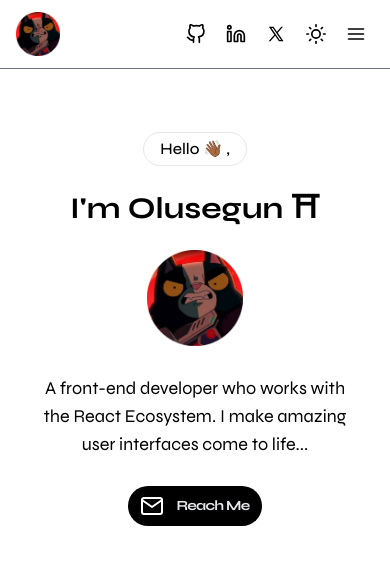
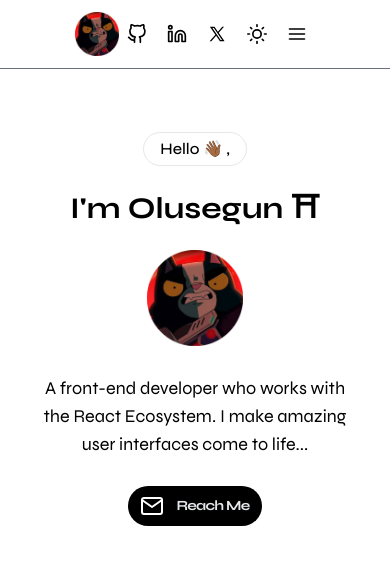
Before and after one commit to oluseguncodess/olusegundevelops, a React (Vite) app: page / in a window 390 px wide. Shown: the top 564 px of the page. Built offline with nearby package versions, Linux system fonts and the light colour scheme.

Commit message:
time to use useContext for state management
i will have to create a new branch to implement this feature

```diff
--- a/src/layouts/Header.jsx
+++ b/src/layouts/Header.jsx
@@ -11,13 +11,13 @@ export default function Header(props) {
 
     const menuLinks = [{id:1, to: "about", text: 'About'}, {id:2, to: "about", text: 'Projects'}, {id:3, to: "about", text: 'Contact'}]
 
-    const displayMenuLinks = menuLinks.map(link => <Link key={link.id} to={`${link.to}`} className="relative after:content-[''] after:absolute after:left-0 after:bottom-0 after:w-full after:h-0.5 after:bg-red-500 after:opacity-0 hover:after:opacity-100 after:transition-opacity after:duration-300 after:delay-200 pb-[5px] text-base dark:text-gray-200 tracking-wide leading-5 cursor-pointer">{link.text}</Link>)
+    const displayMenuLinks = menuLinks.map(link => <Link key={link.id} to={`${link.to}`} className="relative after:content-[''] after:absolute after:left-0 after:bottom-0 after:w-full after:h-0.5 after:bg-red-500 after:opacity-0 hover:after:opacity-100 after:transition-opacity after:duration-300 after:delay-200 pb-[5px] text-base dark:text-gray-200 tracking-wide leading-5 cursor-pointer text-center">{link.text}</Link>)
 
     return (
-        <header className="py-3 px-4 sm:px-8 supports-backdrop-blur:bg-[hsl(240_10%_3.9%_/_0.6)] fixed top-0 left-0 z-50 w-full border-b border-gray-500 backdrop-blur mb-[69px]">
-            <nav className="navbar flex justify-between items-center">
+        <header className="py-3 px-4 sm:px-8 supports-backdrop-blur:bg-[hsl(240_10%_3.9%_/_0.6)] fixed top-0 left-0 z-50 w-full border-b border-gray-500 backdrop-blur mb-[69px] flex justify-center">
+            <nav className="navbar flex items-center w-full justify-center">
                 <img src="../images/kratos.png" alt="logo" className="w-11 h-11 sm:w-13 sm:h-13" />
-                <div className="desktopMenu sm:flex gap-6 hidden">
+                <div className="desktopMenu sm:flex gap-6 hidden mx-auto">
                     {displayMenuLinks}
                 </div>
                 <div className="flex">
--- /dev/null
+++ b/src/store/themeContext.jsx
@@ -0,0 +1,5 @@
+import { createContext } from "react";
+
+export const ThemeContext = createContext({
+    theme: []
+})
```
Also changed, not shown: src/store/ThemeContextProvider.jsx (added).
